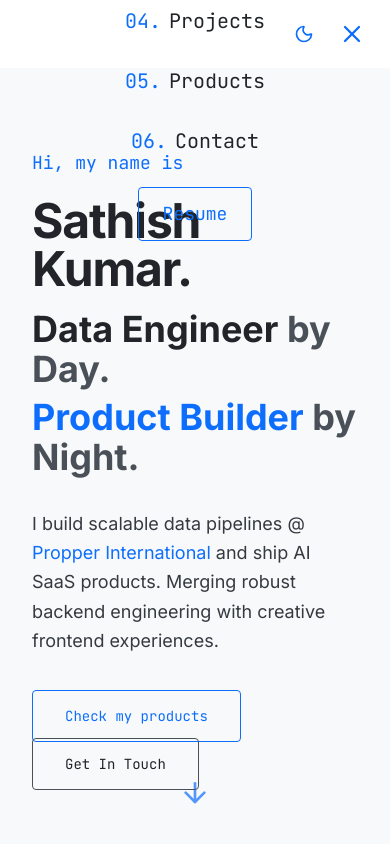
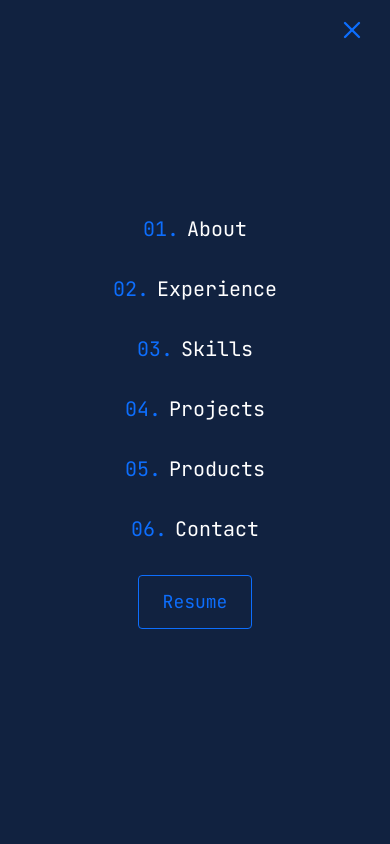
Before and after one commit to dvskr/portfolio, a Next.js app: page / in a window 390 px wide. Both pictures are taken after a click on the button 352 px from the left and 34 px from the top of the page. Shown: the top 844 px of the page. Built offline with nearby package versions, Linux system fonts and the light colour scheme.

Commit message:
ready for deployment

```diff
--- a/src/app/layout.tsx
+++ b/src/app/layout.tsx
@@ -40,6 +40,7 @@ export default function RootLayout({
   return (
     <html lang="en" suppressHydrationWarning>
       <body
+        suppressHydrationWarning
         className={`${inter.variable} ${jetbrainsMono.variable} antialiased bg-navy text-white-off selection:bg-cyan-tint selection:text-cyan`}
       >
         <PageLoader>
--- a/src/components/Hero.tsx
+++ b/src/components/Hero.tsx
@@ -72,11 +72,11 @@ export default function Hero() {
                         frontend experiences.
                     </p>
 
-                    <div className="hero-text flex flex-wrap gap-6">
+                    <div className="hero-text flex flex-col sm:flex-row gap-4">
                         <Magnetic>
                             <a
                                 href="#products"
-                                className="px-8 py-4 border border-cyan text-cyan rounded hover:bg-cyan-tint transition-all font-mono text-sm data-[cursor=pointer]"
+                                className="inline-block px-8 py-4 border border-cyan text-cyan rounded hover:bg-cyan-tint transition-all font-mono text-sm text-center data-[cursor=pointer]"
                                 data-cursor="pointer"
                             >
                                 Check my products
@@ -86,7 +86,7 @@ export default function Hero() {
                         <Magnetic>
                             <a
                                 href="#contact"
-                                className="px-8 py-4 border border-slate text-white-off rounded hover:bg-navy-light transition-all font-mono text-sm data-[cursor=pointer]"
+                                className="inline-block px-8 py-4 border border-slate text-white-off rounded hover:bg-navy-light transition-all font-mono text-sm text-center data-[cursor=pointer]"
                                 data-cursor="pointer"
                             >
                                 Get In Touch
@@ -102,7 +102,7 @@ export default function Hero() {
 
             </div>
 
-            <div className="absolute bottom-10 left-1/2 -translate-x-1/2 scroll-indicator">
+            <div className="absolute bottom-10 left-1/2 -translate-x-1/2 scroll-indicator hidden md:block">
                 <a href="#about" aria-label="Scroll Down">
                     <ArrowDown className="text-cyan w-8 h-8 opacity-70 hover:opacity-100 transition-opacity" />
                 </a>
--- a/src/components/Navbar.tsx
+++ b/src/components/Navbar.tsx
@@ -1,8 +1,8 @@
 'use client';
 
 import { useState, useEffect } from 'react';
+import { createPortal } from 'react-dom';
 import Link from 'next/link';
-import { motion, AnimatePresence } from 'framer-motion';
 import { Menu, X } from 'lucide-react';
 import { useScrollDirection } from '@/hooks/useScrollDirection';
 import { useLenis } from 'lenis/react';
@@ -22,7 +22,12 @@ export default function Navbar() {
     const scrollDirection = useScrollDirection();
     const [isScrolled, setIsScrolled] = useState(false);
     const [isMobileMenuOpen, setIsMobileMenuOpen] = useState(false);
+    const [mounted, setMounted] = useState(false);
     const lenis = useLenis();
+
+    useEffect(() => {
+        setMounted(true);
+    }, []);
 
     useEffect(() => {
         const handleScroll = () => {
@@ -47,11 +52,60 @@ export default function Navbar() {
         }
     };
 
+    // Mobile Menu Portal - renders directly to body, completely outside header
+    const MobileMenuPortal = () => {
+        if (!mounted || !isMobileMenuOpen) return null;
+
+        return createPortal(
+            <div
+                className="fixed inset-0 z-[9999] flex flex-col justify-center items-center space-y-8 md:hidden"
+                style={{
+                    backgroundColor: '#112240',
+                    top: 0,
+                    left: 0,
+                    right: 0,
+                    bottom: 0,
+                    position: 'fixed',
+                }}
+            >
+                {/* Close button inside the portal */}
+                <button
+                    className="absolute top-4 right-6 text-cyan z-[10000]"
+                    onClick={() => setIsMobileMenuOpen(false)}
+                >
+                    <X size={28} />
+                </button>
+
+                {navLinks.map((link, index) => (
+                    <a
+                        key={link.name}
+                        href={link.href}
+                        onClick={(e) => handleNavClick(e, link.href)}
+                        className="font-mono text-xl text-white hover:text-cyan hover:tracking-widest transition-all cursor-pointer"
+                    >
+                        <span className="text-cyan mr-2">0{index + 1}.</span>
+                        {link.name}
+                    </a>
+                ))}
+                <a
+                    href="/Resume_Sathish_DE.pdf"
+                    target="_blank"
+                    rel="noopener noreferrer"
+                    className="px-6 py-3 border border-cyan text-cyan font-mono text-lg rounded hover:bg-cyan-tint transition-colors"
+                >
+                    Resume
+                </a>
+            </div>,
+            document.body
+        );
+    };
+
     return (
+        <>
             <header
                 className={clsx(
                     'fixed top-0 w-full z-50 transition-all duration-300',
-                scrollDirection === 'down' ? '-translate-y-full' : 'translate-y-0',
+                    !isMobileMenuOpen && scrollDirection === 'down' ? '-translate-y-full' : (isMobileMenuOpen ? '' : 'translate-y-0'),
                     isScrolled ? 'bg-navy/80 backdrop-blur-md shadow-lg' : 'bg-transparent'
                 )}
             >
@@ -78,7 +132,7 @@ export default function Navbar() {
                         ))}
                         <ThemeToggle />
                         <a
-                        href="/resume.pdf"
+                            href="/Resume_Sathish_DE.pdf"
                             target="_blank"
                             rel="noopener noreferrer"
                             className="px-4 py-2 border border-cyan text-cyan font-mono text-sm rounded hover:bg-cyan-tint transition-colors"
@@ -88,7 +142,7 @@ export default function Navbar() {
                     </div>
 
                     {/* Mobile Toggle */}
-                <div className="md:hidden flex items-center gap-4 z-50">
+                    <div className="md:hidden flex items-center gap-4 z-[101]">
                         <ThemeToggle />
                         <button
                             className="text-cyan"
@@ -98,39 +152,11 @@ export default function Navbar() {
                         </button>
                     </div>
 
-                {/* Mobile Menu Overlay */}
-                <AnimatePresence>
-                    {isMobileMenuOpen && (
-                        <motion.div
-                            initial={{ opacity: 0, x: '100%' }}
-                            animate={{ opacity: 1, x: 0 }}
-                            exit={{ opacity: 0, x: '100%' }}
-                            transition={{ duration: 0.3, ease: 'easeInOut' }}
-                            className="fixed inset-0 bg-navy-light flex flex-col justify-center items-center space-y-8 md:hidden"
-                        >
-                            {navLinks.map((link, index) => (
-                                <a
-                                    key={link.name}
-                                    href={link.href}
-                                    onClick={(e) => handleNavClick(e, link.href)}
-                                    className="font-mono text-xl text-white-off hover:text-cyan hover:tracking-widest transition-all cursor-pointer"
-                                >
-                                    <span className="text-cyan mr-2">0{index + 1}.</span>
-                                    {link.name}
-                                </a>
-                            ))}
-                            <a
-                                href="/resume.pdf"
-                                target="_blank"
-                                rel="noopener noreferrer"
-                                className="px-6 py-3 border border-cyan text-cyan font-mono text-lg rounded hover:bg-cyan-tint transition-colors"
-                            >
-                                Resume
-                            </a>
-                        </motion.div>
-                    )}
-                </AnimatePresence>
                 </nav>
             </header>
+
+            {/* Mobile Menu rendered via Portal - completely outside header DOM */}
+            <MobileMenuPortal />
+        </>
     );
 }
--- a/src/components/SocialSidebars.tsx
+++ b/src/components/SocialSidebars.tsx
@@ -26,7 +26,7 @@ const IndieHackersIcon = ({ size = 20, className }: { size?: number, className?:
 export default function SocialSidebars() {
     return (
         <>
-            {/* Social Icons (Bottom Right) */}
+            {/* Desktop: Social Icons (Bottom Right) */}
             <motion.div
                 initial={{ opacity: 0, y: 20 }}
                 animate={{ opacity: 1, y: 0 }}
@@ -56,7 +56,7 @@ export default function SocialSidebars() {
                 <div className="w-[1px] h-24 bg-slate-light/50"></div>
             </motion.div>
 
-            {/* Email (Top Right) */}
+            {/* Desktop: Email (Top Right) */}
             <motion.div
                 initial={{ opacity: 0, y: -20 }}
                 animate={{ opacity: 1, y: 0 }}
@@ -74,6 +74,35 @@ export default function SocialSidebars() {
                     dvskr.333@gmail.com
                 </a>
             </motion.div>
+
+            {/* Mobile: Horizontal Social Bar (Fixed Bottom) */}
+            <motion.div
+                initial={{ opacity: 0, y: 20 }}
+                animate={{ opacity: 1, y: 0 }}
+                transition={{ delay: 2.2, duration: 0.5 }}
+                className="fixed bottom-0 left-0 right-0 z-[40] md:hidden bg-navy/90 backdrop-blur-sm border-t border-white/10 py-3 px-4"
+            >
+                <div className="flex justify-center items-center gap-6 text-slate-light">
+                    <a href="https://github.com/dvskr" target="_blank" rel="noopener noreferrer" className="hover:text-cyan transition-colors">
+                        <Github size={22} />
+                    </a>
+                    <a href="https://linkedin.com/in/dvskr" target="_blank" rel="noopener noreferrer" className="hover:text-cyan transition-colors">
+                        <Linkedin size={22} />
+                    </a>
+                    <a href="https://twitter.com/Sathish_Daggula" target="_blank" rel="noopener noreferrer" className="hover:text-cyan transition-colors">
+                        <XIcon size={20} />
+                    </a>
+                    <a href="https://www.producthunt.com/@sathish_1729" target="_blank" rel="noopener noreferrer" className="hover:text-cyan transition-colors">
+                        <ProductHuntIcon size={22} />
+                    </a>
+                    <a href="https://www.indiehackers.com/Sathish_Daggula" target="_blank" rel="noopener noreferrer" className="hover:text-cyan transition-colors">
+                        <IndieHackersIcon size={22} />
+                    </a>
+                    <a href="mailto:dvskr.333@gmail.com" className="hover:text-cyan transition-colors">
+                        <Mail size={22} />
+                    </a>
+                </div>
+            </motion.div>
         </>
     );
 }
--- a/src/components/portfolio/BentoGrid.tsx
+++ b/src/components/portfolio/BentoGrid.tsx
@@ -33,7 +33,7 @@ const products = {
         emoji: "💪",
         tagline: "AI-powered workout tracking",
         status: "soon",
-        launchDate: "Feb 2026",
+        launchDate: "Coming Soon",
         hook: "Your Notes app <span class='text-emerald-400 bg-emerald-400/10 px-1 rounded'>doesn't know</span> progressive overload.",
         progress: 75,
         progressLabel: "Beta coming soon",
@@ -61,7 +61,7 @@ const variants = {
     visible: (i: number) => ({
         opacity: 1,
         y: 0,
-        transition: { delay: i * 0.1, duration: 0.5, ease: "easeOut" }
+        transition: { delay: i * 0.1, duration: 0.5, ease: "easeOut" as const }
     })
 };
 
@@ -76,28 +76,21 @@ export default function BentoGrid() {
                 {/* 1. PMHNP Hiring (Large) */}
                 <motion.div custom={0} variants={variants} initial="hidden" whileInView="visible" viewport={{ once: true }} className="lg:col-span-7 lg:row-span-2">
                     <Card3D className="h-full" accentColor={products.pmhnp.accentColor}>
-                        <div className="h-full p-8 flex flex-col justify-between">
+                        <div className="h-full p-4 sm:p-8 flex flex-col justify-between">
                             <div>
-                                <div className="flex justify-between items-start mb-6">
+                                <div className="flex flex-col sm:flex-row sm:justify-between sm:items-start gap-4 mb-4 sm:mb-6">
                                     <div className="flex items-center gap-3">
-                                        <span className="text-4xl shadow-sm bg-navy rounded-xl p-2 border border-white/10">{products.pmhnp.emoji}</span>
+                                        <span className="text-3xl sm:text-4xl shadow-sm bg-navy rounded-xl p-2 border border-white/10">{products.pmhnp.emoji}</span>
                                         <div>
-                                            <div className="flex items-center gap-3">
-                                                <h3 className="text-2xl font-bold text-white-off">{products.pmhnp.name}</h3>
-                                                <div className="flex gap-2 text-slate-light">
-                                                    <a href={products.pmhnp.socials.github} target="_blank" rel="noopener noreferrer" className="hover:text-cyan transition-colors"><Github size={16} /></a>
-                                                    <a href={products.pmhnp.socials.twitter} target="_blank" rel="noopener noreferrer" className="hover:text-cyan transition-colors"><XIcon className="w-4 h-4" /></a>
-                                                    <a href={products.pmhnp.socials.linkedin} target="_blank" rel="noopener noreferrer" className="hover:text-cyan transition-colors"><Linkedin size={16} /></a>
-                                                </div>
-                                            </div>
+                                            <h3 className="text-xl sm:text-2xl font-bold text-white-off">{products.pmhnp.name}</h3>
                                             <div className="flex items-center gap-2 mt-1">
                                                 <LiveBadge status="live" />
                                                 <span className="text-xs font-bold uppercase tracking-wider text-green-400">Live Product</span>
                                             </div>
                                         </div>
                                     </div>
-                                    {/* Fake User Avatars */}
-                                    <div className="flex -space-x-2">
+                                    {/* Fake User Avatars - Hidden on mobile */}
+                                    <div className="hidden sm:flex -space-x-2">
                                         {['😊', '🙂', '😄', '🤩'].map((emoji, i) => (
                                             <div key={i} className="w-8 h-8 rounded-full bg-navy border-2 border-navy-light flex items-center justify-center text-xs">{emoji}</div>
                                         ))}
@@ -105,16 +98,16 @@ export default function BentoGrid() {
                                     </div>
                                 </div>
 
-                                <p className="text-xl text-slate-light leading-relaxed mb-6" dangerouslySetInnerHTML={{ __html: products.pmhnp.hook }}></p>
+                                <p className="text-lg sm:text-xl text-slate-light leading-relaxed mb-4 sm:mb-6" dangerouslySetInnerHTML={{ __html: products.pmhnp.hook }}></p>
 
-                                <div className="grid grid-cols-2 gap-4 mb-8">
+                                <div className="grid grid-cols-2 gap-2 sm:gap-4 mb-4 sm:mb-8">
                                     {products.pmhnp.features.map(f => (
                                         <span key={f} className="text-sm font-medium text-slate bg-navy px-3 py-1.5 rounded-lg border border-white/5">{f}</span>
                                     ))}
                                 </div>
                             </div>
 
-                            <div className="flex items-end justify-between border-t border-white/5 pt-6">
+                            <div className="flex flex-col sm:flex-row sm:items-end sm:justify-between gap-4 border-t border-white/5 pt-6">
                                 <div className="flex gap-8">
                                     <div>
                                         <p className="text-3xl font-bold text-white-off tracking-tight">{products.pmhnp.stats.jobs}</p>
@@ -125,7 +118,7 @@ export default function BentoGrid() {
                                         <p className="text-xs font-bold text-slate uppercase tracking-wider">Companies</p>
                                     </div>
                                 </div>
-                                <MagneticButton href={products.pmhnp.ctaLink} className="bg-cyan text-navy font-bold hover:bg-cyan-tint">
+                                <MagneticButton href={products.pmhnp.ctaLink} className="bg-cyan text-navy font-bold hover:bg-cyan-tint w-full sm:w-auto justify-center">
                                     {products.pmhnp.cta}
                                 </MagneticButton>
                             </div>
@@ -136,23 +129,18 @@ export default function BentoGrid() {
                 {/* 2. Gym Tracker (Medium) */}
                 <motion.div custom={1} variants={variants} initial="hidden" whileInView="visible" viewport={{ once: true }} className="lg:col-span-5 lg:row-span-2">
                     <Card3D className="h-full" accentColor={products.gym.accentColor}>
-                        <div className="h-full p-8 flex flex-col">
-                            <div className="flex justify-between items-start mb-6">
+                        <div className="h-full p-4 sm:p-8 flex flex-col">
+                            <div className="flex flex-col sm:flex-row sm:justify-between sm:items-start gap-4 mb-4 sm:mb-6">
                                 <div className="flex items-center gap-4">
                                     <span className="text-4xl bg-emerald-500/10 rounded-xl p-2">{products.gym.emoji}</span>
                                     <div>
-                                        <div className="flex items-center gap-3">
-                                            <h3 className="text-2xl font-bold text-white-off">{products.gym.name}</h3>
-                                            <div className="flex gap-2 text-slate-light">
-                                                <a href={products.gym.socials.github} target="_blank" rel="noopener noreferrer" className="hover:text-cyan transition-colors"><Github size={16} /></a>
-                                                <a href={products.gym.socials.twitter} target="_blank" rel="noopener noreferrer" className="hover:text-cyan transition-colors"><XIcon className="w-4 h-4" /></a>
-                                                <a href={products.gym.socials.linkedin} target="_blank" rel="noopener noreferrer" className="hover:text-cyan transition-colors"><Linkedin size={16} /></a>
-                                            </div>
-                                        </div>
+                                        <h3 className="text-xl sm:text-2xl font-bold text-white-off">{products.gym.name}</h3>
                                         <p className="text-sm font-medium text-emerald-400 bg-emerald-400/10 inline-block px-2 py-0.5 rounded w-fit mt-1">Launch: {products.gym.launchDate}</p>
                                     </div>
                                 </div>
-                                <ProgressRing progress={products.gym.progress} color={products.gym.accentColor} />
+                                <div className="flex justify-center sm:justify-end">
+                                    <ProgressRing progress={products.gym.progress} color={products.gym.accentColor} />
+                                </div>
                             </div>
 
                             <ul className="space-y-2 mb-auto ml-1">
@@ -162,10 +150,6 @@ export default function BentoGrid() {
                                 <li className="flex items-center gap-2 text-slate-light text-sm"><span className="text-emerald-400">📊</span> Progress charts & PRs</li>
                                 <li className="flex items-center gap-2 text-slate-light text-sm"><span className="text-emerald-400">📱</span> iOS + Android</li>
                             </ul>
-
-                            <MagneticButton href={products.gym.ctaLink} className="bg-emerald-600 text-white w-full justify-center mt-6 shadow-lg shadow-emerald-900/20 hover:bg-emerald-500">
-                                {products.gym.cta}
-                            </MagneticButton>
                         </div>
                     </Card3D>
                 </motion.div>
@@ -193,25 +177,23 @@ export default function BentoGrid() {
                 {/* 4. FreelancerShield (Wide) */}
                 <motion.div custom={3} variants={variants} initial="hidden" whileInView="visible" viewport={{ once: true }} className="lg:col-span-5">
                     <Card3D className="h-full" accentColor={products.freelancer.accentColor}>
-                        <div className="h-full p-6 flex items-center gap-4 relative z-10">
-                            <ProgressRing progress={products.freelancer.progress} color={products.freelancer.accentColor} size={50} />
-                            <div>
-                                <h3 className="text-xl font-bold text-white-off flex items-center gap-2">
+                        <div className="h-full p-6 flex flex-col sm:flex-row sm:items-center gap-4 relative z-10">
+                            <div className="flex sm:block justify-center">
+                                <ProgressRing progress={products.freelancer.progress} color={products.freelancer.accentColor} size={50} />
+                            </div>
+                            <div className="text-center sm:text-left">
+                                <h3 className="text-xl font-bold text-white-off flex items-center justify-center sm:justify-start gap-2">
                                     {products.freelancer.name}
                                     <span className="text-lg">{products.freelancer.emoji}</span>
                                 </h3>
                                 <p className="text-xs md:text-sm text-amber-400 font-medium">{products.freelancer.tagline}</p>
                                 <p className="text-xs text-slate-light mt-1">🔒 Contracts • 💰 Payment protection • ⚖️ Disputes</p>
+                                <p className="text-xs font-bold text-amber-400 uppercase tracking-wider mt-2">Coming Soon</p>
                             </div>
-                            <div className="ml-auto flex flex-col items-end gap-2">
+                            <div className="hidden sm:flex ml-auto flex-col items-end gap-2">
                                 <div className="flex gap-2 text-slate-light">
-                                    <a href={products.freelancer.socials.github} target="_blank" rel="noopener noreferrer" className="hover:text-cyan transition-colors"><Github size={14} /></a>
-                                    <a href={products.freelancer.socials.twitter} target="_blank" rel="noopener noreferrer" className="hover:text-cyan transition-colors"><XIcon className="w-3.5 h-3.5" /></a>
-                                    <a href={products.freelancer.socials.linkedin} target="_blank" rel="noopener noreferrer" className="hover:text-cyan transition-colors"><Linkedin size={14} /></a>
+                                    {/* Social icons commented out */}
                                 </div>
-                                <a href="#" className="text-slate hover:text-amber-400 transition-colors">
-                                    <ArrowUpRight size={20} />
-                                </a>
                             </div>
                         </div>
                     </Card3D>
```
Also changed, not shown: src/components/Contact.tsx (+13 -1 lines), build-output.txt (added), 1 other file (tests, documents, lock files or other folders). Lines whose indentation alone changed are shown as unchanged.
